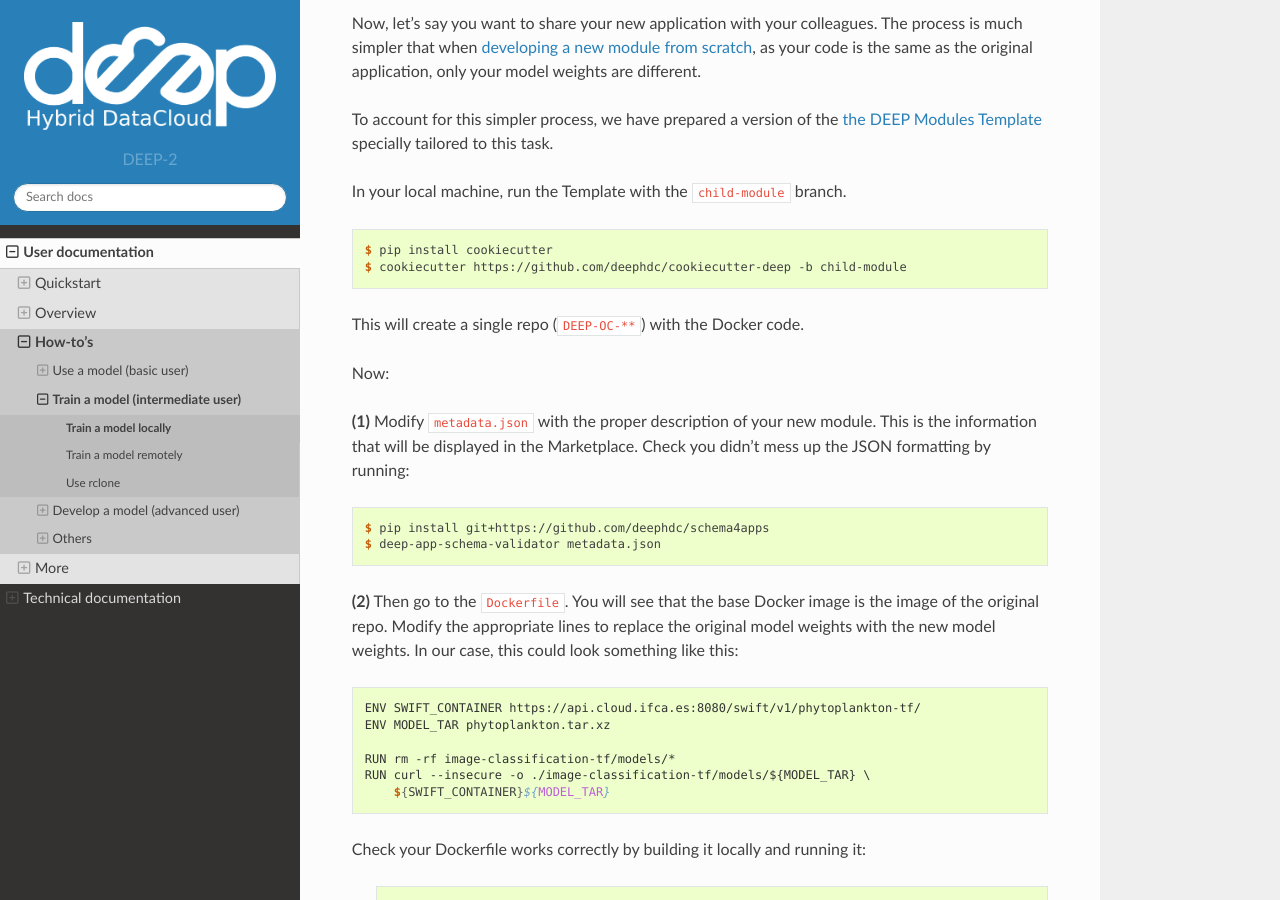
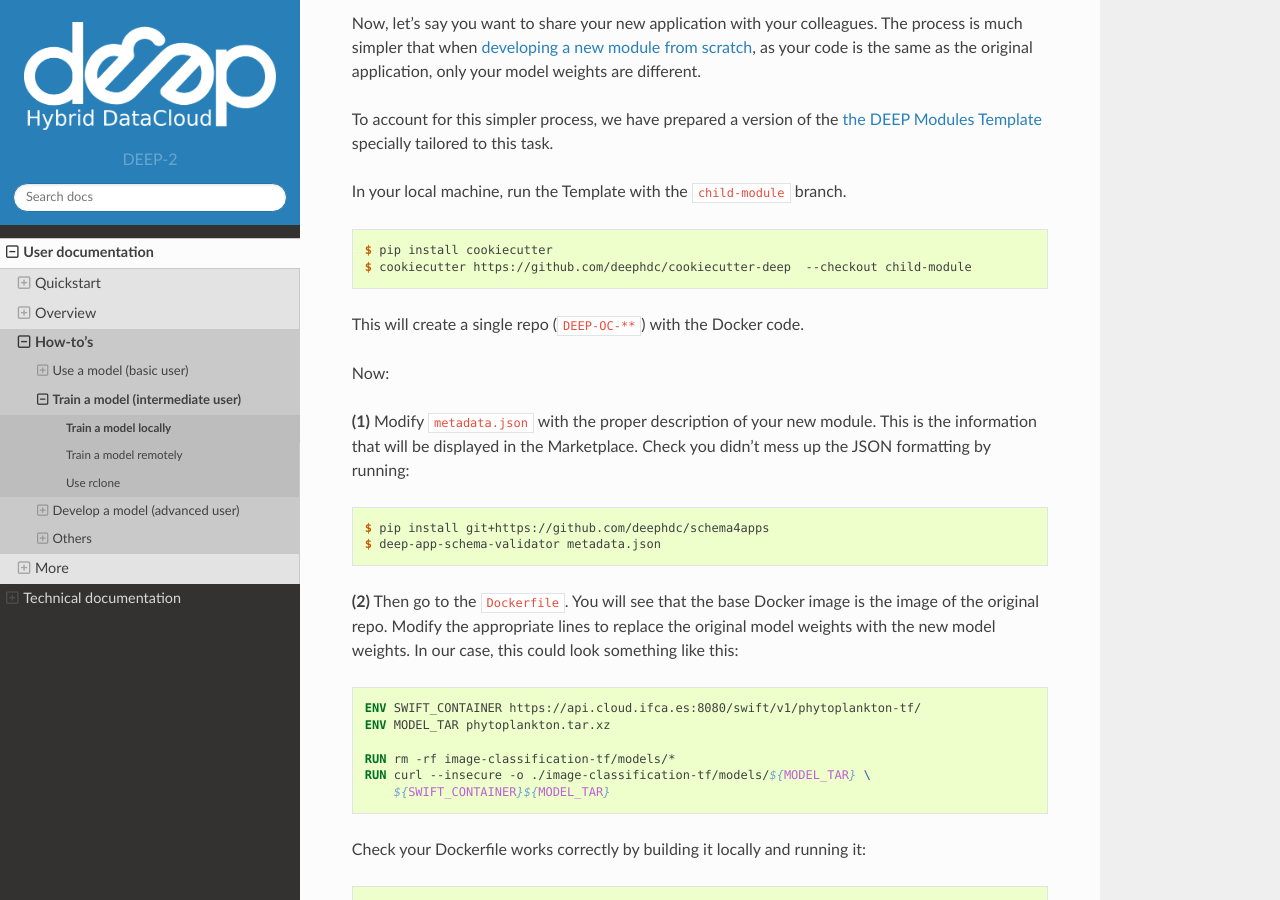
Before and after one commit to deephdc/deep-docs, a Sphinx documentation site: the page built from source/user/howto/train-model-locally.rst, in a window 1280 px wide and 900 px high, scrolled down 3052 px. Built offline with Sphinx 7.4.7 and the Read the Docs theme 2.0.0, drawn with Linux system fonts in a browser that asks for light colours; nearby versions of some CDN libraries.

Commit message:
update docs

```diff
--- a/source/user/howto/rclone.rst
+++ b/source/user/howto/rclone.rst
@@ -60,7 +60,11 @@ Once you machine is launched, you must run the following command in the terminal
 
 .. code-block:: console
 
-    $ export RCLONE_CONFIG_RSHARE_PASS=$(rclone obscure $RCLONE_CONFIG_RSHARE_PASS)
+    $ echo export RCLONE_CONFIG_RSHARE_PASS=$(rclone obscure $RCLONE_CONFIG_RSHARE_PASS) >> /root/.bashrc
+    $ source /root/.bashrc
+
+..
+    Comment: We do this to spare users from having to install rclone in their local machines just to obscure the password.
 
 This is because, to connect with the remote, rclone needs to use an obscured version of the password, not the raw one.
 
--- a/source/user/howto/train-model-locally.rst
+++ b/source/user/howto/train-model-locally.rst
@@ -150,7 +150,7 @@ In your local machine, run the Template with the ``child-module`` branch.
 .. code-block::
 
     $ pip install cookiecutter
-    $ cookiecutter https://github.com/deephdc/cookiecutter-deep -b child-module
+    $ cookiecutter https://github.com/deephdc/cookiecutter-deep  --checkout child-module
 
 This will create a single repo (``DEEP-OC-**``) with the Docker code.
 
@@ -169,7 +169,9 @@ Check you didn't mess up the JSON formatting by running:
 is the image of the original repo. Modify the appropriate lines to replace
 the original model weights with the new model weights.
 In our case, this could look something like this:
-::
+
+.. code-block:: docker
+
     ENV SWIFT_CONTAINER https://api.cloud.ifca.es:8080/swift/v1/phytoplankton-tf/
     ENV MODEL_TAR phytoplankton.tar.xz
 
@@ -179,7 +181,7 @@ In our case, this could look something like this:
 
 Check your Dockerfile works correctly by building it locally and running it:
 
-  .. code-block:: console
+.. code-block:: console
 
     $ docker build --no-cache -t your_project .
     $ docker run -ti -p 5000:5000 -p 6006:6006 -p 8888:8888 your_project
--- a/source/user/howto/train-model-remotely.rst
+++ b/source/user/howto/train-model-remotely.rst
@@ -215,7 +216,7 @@ In your **local machine** (not the Dashboard deployment), run the Template with
 .. code-block::
 
     $ pip install cookiecutter
-    $ cookiecutter https://github.com/deephdc/cookiecutter-deep -b child-module
+    $ cookiecutter https://github.com/deephdc/cookiecutter-deep --checkout child-module
 
 Proceed to answer the questions you will be prompted.
 This will create a single repo (``DEEP-OC-**``) with the Docker code.
--- a/source/user/overview/cookiecutter-template.rst
+++ b/source/user/overview/cookiecutter-template.rst
@@ -30,7 +30,7 @@ and then run the `cookiecutter <https://cookiecutter.readthedocs.io>`__ tool as
 ::
 
     $ pip install cookiecutter
-    $ cookiecutter https://github.com/deephdc/cookiecutter-deep -b master
+    $ cookiecutter https://github.com/deephdc/cookiecutter-deep --checkout master
 
 You are first provided with ``[Info]`` line about the parameter and in the next line you configure this parameter.
 You will be asked to configure:
--- a/source/user/overview/dashboard.rst
+++ b/source/user/overview/dashboard.rst
@@ -62,7 +62,7 @@ The are two steps in the configuration process:
   reflected in DEEPaaS (which is launched with the initial codebase), thus potentially leading to confusion.
 
   If you want to have access to both services in the same deployment, launch with JupyterLab.
-  In JupyterLab, open a **Terminal** window (**[+]** (New launcher) ➜ **Others** ➜ **Terminal**).
+  In JupyterLab, open a **Terminal** window (:fa:`square-plus` (New launcher) ➜ **Others** ➜ **Terminal**).
   Then run ``deep-start --deepaas`` to launch DEEPaaS.
   If you make subsequent code changes, you will have to kill the old DEEPaaS process and launch a new one.
 
```
Also changed, not shown: other parts of source/user/howto/train-model-remotely.rst (+2 -1 lines).
